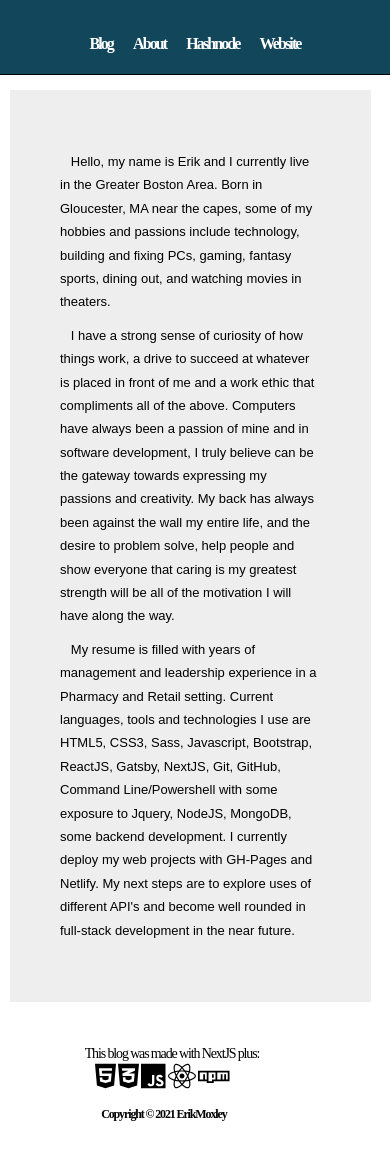
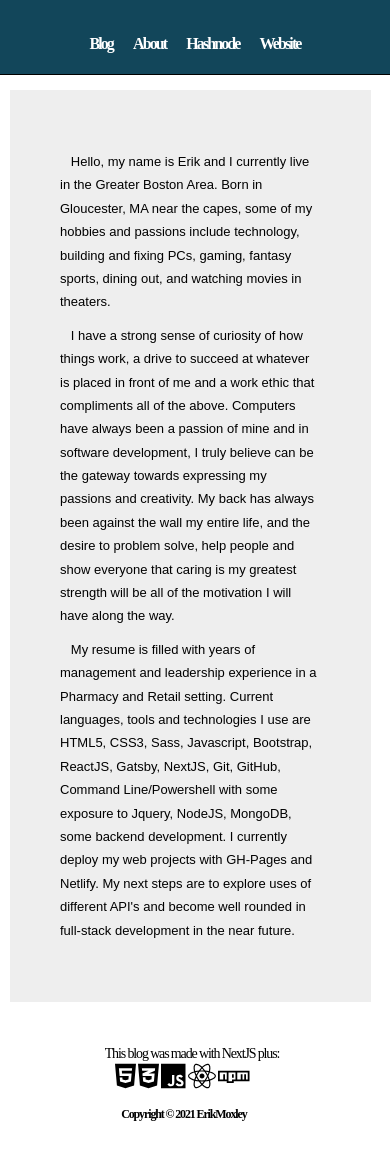
Before and after one commit to ErikMoxley/moxleydevblog, a Next.js app: page /about in a window 390 px wide. Shown: the top 1160 px of the page. Built offline with nearby package versions, Linux system fonts and the light colour scheme; a web font is replaced by a local one.

Commit message:
update footerbottom

```diff
--- a/styles/globals.css
+++ b/styles/globals.css
@@ -368,3 +368,8 @@ text-align: center;
     display: none;
  }
 }
+@media (max-width: 450px) {
+  .footer-bottom {
+    padding-left: 40px;
+  }
+}
```
